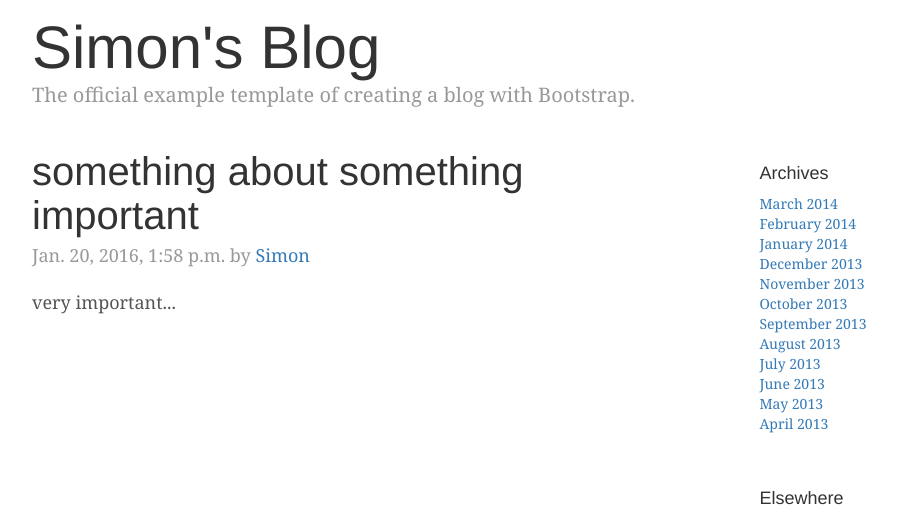
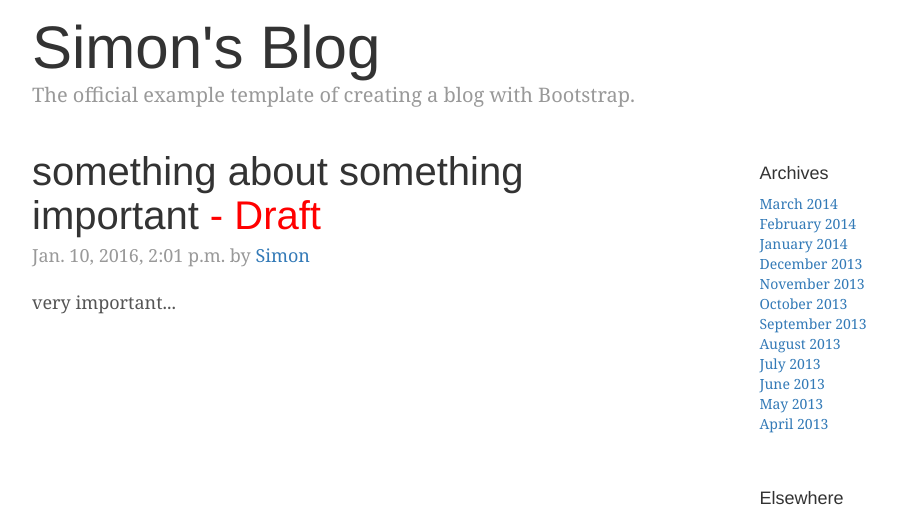
Before and after one commit to simongawlik/django_apps, a Django app: a page that uses src/blog/templates/blog_post.html in a window 1280 px wide. Shown: the part 166-675 px from the top of the page, without its empty margins (138-1035 px from the left). Run offline with Django 3.2, Linux system fonts and the light colour scheme; data comes from the database, SQL or seed files in the repository; both versions use the stored data as it was after the commit; some libraries are stand-ins or nearby versions.

Commit message:
changed model to account for drafts

```diff
--- a/src/blog/models.py
+++ b/src/blog/models.py
@@ -21,7 +21,8 @@ class BlogPost(models.Model):
     body = models.TextField(max_length=15000, null=True, blank=True)
     created = models.DateTimeField(auto_now_add=True, auto_now=False)
     updated = models.DateTimeField(auto_now_add=False, auto_now=True)
-    published = models.BooleanField(default=False)
+    draft = models.BooleanField(default=False)
+    published = models.DateTimeField(auto_now_add=False, auto_now=False)
 
 
     def __unicode__(self):      # Python 3 is __str__
--- a/src/blog/templates/blog_overview.html
+++ b/src/blog/templates/blog_overview.html
@@ -6,7 +6,7 @@
     {% for blogpost in blogpost_list %}
           <div class="blog-post">
             <h2 class="blog-post-title"><a href='{{ blogpost.get_absolute_url }}'>{{ blogpost.title }}</a></h2>
-            <p class="blog-post-meta">{{ blogpost.created }} by <a href="#">{{ blogpost.user.get_full_name }}</a></p>
+            <p class="blog-post-meta">{{ blogpost.published }} by <a href="#">{{ blogpost.user.get_full_name }}</a></p>
 
             {{ blogpost.body|safe }}
 
--- a/src/blog/templates/blog_post.html
+++ b/src/blog/templates/blog_post.html
@@ -5,8 +5,8 @@
 {% block blogcontent %}
 
         <div class="blog-post">
-            <h2 class="blog-post-title">{{ instance.title }}</h2>
-            <p class="blog-post-meta">{{ instance.created }} by <a href="#">{{ instance.user.get_full_name }}</a></p>
+            <h2 class="blog-post-title">{{ instance.title }} {% if instance.draft %}<span style='color:red;'>- Draft</span>{% endif %}</h2>
+            <p class="blog-post-meta">{{ instance.published }} by <a href="#">{{ instance.user.get_full_name }}</a></p>
 
             {{ instance.body }}
 
--- a/src/blog/urls.py
+++ b/src/blog/urls.py
@@ -1,6 +1,6 @@
 from django.conf.urls import patterns, include, url
 
-from . import views
+from blog import views
 
 
 urlpatterns = [
--- a/src/blog/views.py
+++ b/src/blog/views.py
@@ -21,6 +21,7 @@ def blog_post_create(request):
         return HttpResponseRedirect(instance.get_absolute_url())
     context = {'form': form}
     return render(request, "blog_form.html", context)
+    # return render(request, "blog/blog_form.html", context)
 
 
 def blog_post_detail(request, slug):
--- a/src/personal_website/urls.py
+++ b/src/personal_website/urls.py
@@ -21,7 +21,7 @@ from django.contrib import admin
 # from django.contrib.sitemaps.views import sitemap
 from django.http import HttpResponse
 
-import personal_website.views
+from personal_website import views
 
 urlpatterns = [
     # generic django urlpatterns:
@@ -29,10 +29,10 @@ urlpatterns = [
 
     # project urlpatterns
     url(r'^blog/', include('blog.urls', namespace='blog')),
-    url(r'^about/', personal_website.views.about, name='about'),
-    url(r'^contact/', personal_website.views.contact, name='contact'),
-    url(r'^$', personal_website.views.home, name='home'),
-    url(r'^robots.txt/$', lambda r: HttpResponse("User-agent: *\nDisallow:",
+    url(r'^about/', views.about, name='about'),
+    url(r'^contact/', views.contact, name='contact'),
+    url(r'^$', views.home, name='home'),
+    url(r'^robots.txt$', lambda r: HttpResponse("User-agent: *\nDisallow:",
                                                  content_type="text/plain")),
     # url(r'^sitemap\.xml$', sitemap, {'sitemaps': sitemaps},
 #         name='django.contrib.sitemaps.views.sitemap'),
```
Also changed, not shown: src/blog/forms.py (+6 -1 lines), src/blog/migrations/0005_auto_20160120_1351.py (added), src/db.sqlite3, 1 other file.
